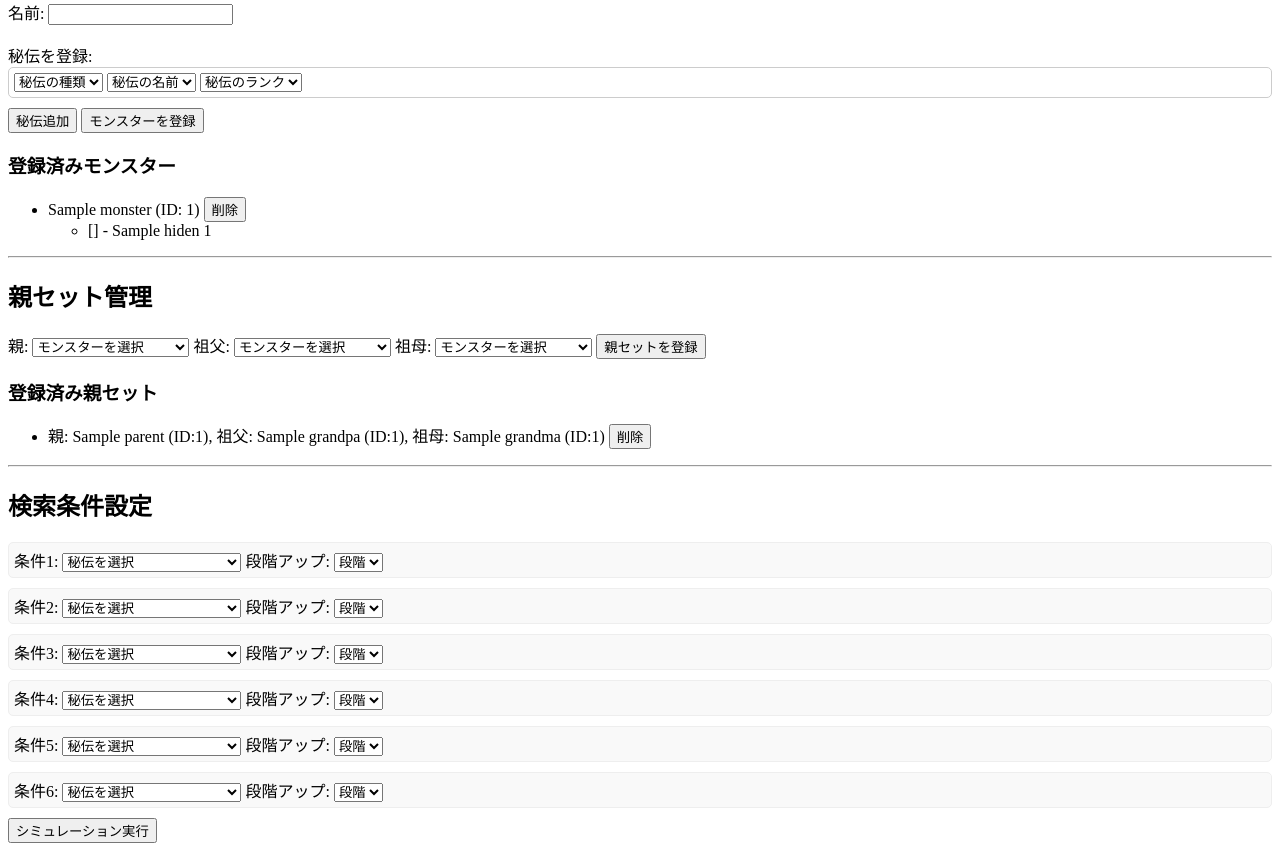
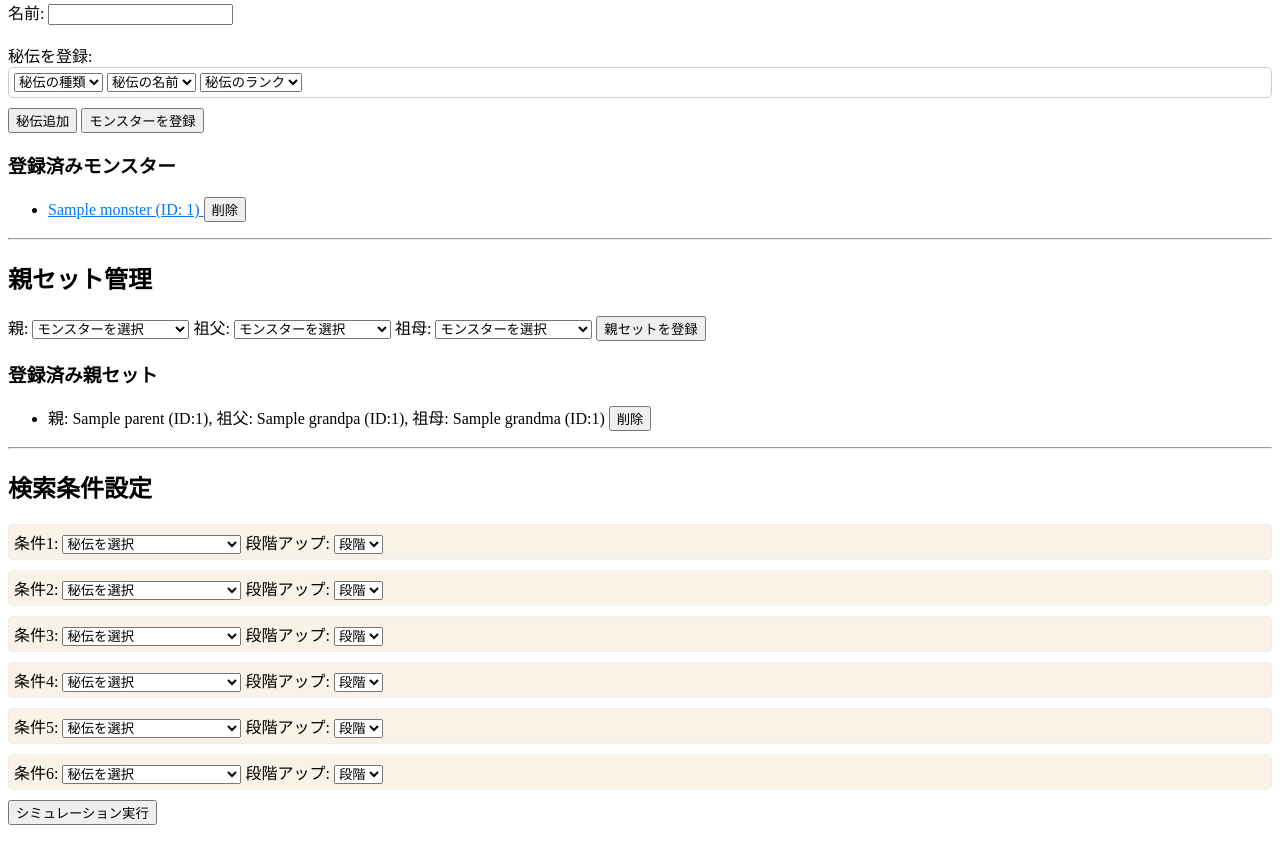
Before and after one commit to cadmium2525/monster-farm-simulator, a Flask app: template templates/home.html in a window 1280 px wide. Shown: the part 166-1017 px from the top of the page. After the commit the page ends 991 px from the top, so only its background shows below. Run offline with Flask 3, Linux system fonts and the light colour scheme; the template is opened without the code that fills it: most values are stand-ins (such as "Sample title", 1, 10 or a date in 2020).

Commit message:
Fix SyntaxError in home.html JavaScript code

```diff
--- a/templates/home.html
+++ b/templates/home.html
@@ -15,7 +15,15 @@
             border: 1px solid #eee;
             padding: 5px;
             border-radius: 5px;
-            background-color: #f9f9f9;
+            background-color: #f9f2e6; /* 薄いクリーム色 */
+        }
+        .monster-item-header {
+            cursor: pointer; /* クリック可能であることを示すカーソル */
+            text-decoration: underline; /* クリック可能であることを示す下線 */
+            color: #007bff; /* リンクのような色 */
+        }
+        .monster-item-header:hover {
+            color: #0056b3; /* ホバー時の色変更 */
         }
     </style>
 </head>
@@ -26,7 +34,6 @@
     <h2>モンスターデータ管理</h2>
     <form action="/register_monster" method="post">
         名前: <input type="text" name="monster_name" required>
-        <!-- IDの入力欄を削除 -->
         <br>
         <br>
         秘伝を登録:
@@ -58,17 +65,23 @@
     <ul>
     {% for monster in all_monsters %}
         <li>
+            {# クリックで秘伝の表示を切り替える部分 #}
+            <span class="monster-item-header" onclick="toggleHidenVisibility('hiden-{{ monster.monster_id }}')">
                 {{ monster.name }} (ID: {{ monster.monster_id }})
+            </span>
             <form action="/delete_monster" method="post" style="display:inline;">
                 <input type="hidden" name="monster_id" value="{{ monster.monster_id }}">
                 <button type="submit">削除</button>
             </form>
             <br>
+            {# 折りたたみ対象の秘伝リスト。初期状態は非表示（display: none;） #}
+            <div id="hiden-{{ monster.monster_id }}" style="display: none;">
                 <ul>
                 {% for hiden in monster.hidens %}
                     <li>{{ hiden.category }} - {{ hiden.name }} {{ hiden.rank }}</li>
                 {% endfor %}
                 </ul>
+            </div>
         </li>
     {% endfor %}
     </ul>
@@ -142,7 +155,8 @@
     </form>
 
     <script>
-        const hidenMasterData = {{ hiden_master_data_by_category | tojson }};
+        // ★修正箇所：JSON.parseとsafeフィルターを使用して、JSONデータを安全に埋め込む
+        const hidenMasterData = JSON.parse('{{ hiden_master_data_by_category | tojson | safe }}');
         let hidenFormCounter = 0; // モンスター秘伝フォームにユニークなIDを割り当てるカウンター
 
         // モンスター秘伝フォームの秘伝の名前プルダウンを更新する関数
@@ -171,12 +185,20 @@
             const newForm = document.createElement('div');
             newForm.className = 'hiden-form';
             newForm.id = `hiden-form-${hidenFormCounter}`; // ユニークなIDを割り当てる
+
+            // 秘伝の種類プルダウンのオプションを動的に生成
+            let categoryOptions = '<option value="">秘伝の種類</option>';
+            // hidenMasterData のキー（カテゴリー名）を JavaScript でループ
+            for (const category in hidenMasterData) {
+                if (hidenMasterData.hasOwnProperty(category)) {
+                    categoryOptions += `<option value="${category}">${category}</option>`;
+                }
+            }
+
+            // JavaScriptのテンプレートリテラル内で変数を埋め込む
             newForm.innerHTML = `
                 <select name="hiden_category" onchange="updateHidenNames(this)">
-                    <option value="">秘伝の種類</option>
-                    {% for category in hiden_master_data_by_category.keys() %}
-                        <option value="{{ category }}">{{ category }}</option>
-                    {% endfor %}
+                    ${categoryOptions}
                 </select>
                 <select name="hiden_name">
                     <option value="">秘伝の名前</option>
@@ -187,8 +209,29 @@
                     <option value="★★☆">★★☆</option>
                     <option value="★☆☆">★☆☆</option>
                 </select>
+                <button type="button" onclick="removeHidenForm('hiden-form-${hidenFormCounter}')" style="margin-left: 10px;">削除</button>
             `;
             container.appendChild(newForm);
+        }
+
+        // 秘伝フォームを削除する関数
+        function removeHidenForm(formId) {
+            const formToRemove = document.getElementById(formId);
+            if (formToRemove) {
+                formToRemove.remove();
+            }
+        }
+
+        // ★追加：秘伝の表示を切り替えるJavaScript関数
+        function toggleHidenVisibility(hidenDivId) {
+            const hidenDiv = document.getElementById(hidenDivId);
+            if (hidenDiv) {
+                if (hidenDiv.style.display === 'none') {
+                    hidenDiv.style.display = 'block'; // 表示
+                } else {
+                    hidenDiv.style.display = 'none'; // 非表示
+                }
+            }
         }
     </script>
 </body>
```
Lines whose indentation alone changed are shown as unchanged.
